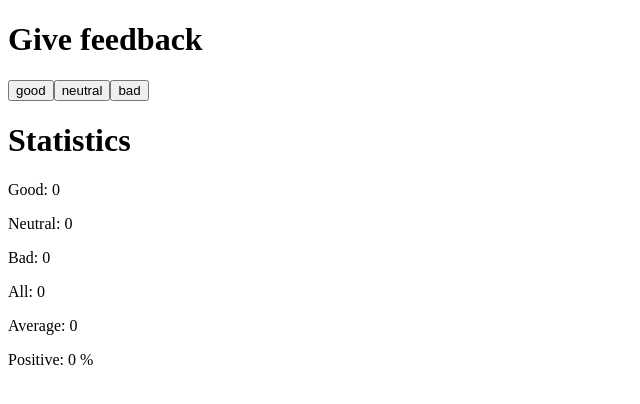
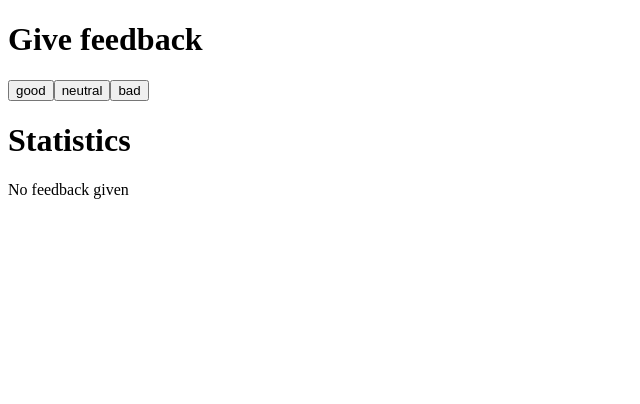
Before and after one commit to MrJouts/full-stack-open-exercises, a React (Vite) app in the folder part1/unicafe/: page / in a window 1280 px wide. Shown: the top 404 px of the page, without its empty margins (0-640 px from the left). Built offline with nearby package versions, Linux system fonts and the light colour scheme.

Commit message:
1.8: unicafe, paso 3

```diff
--- a/part1/unicafe/src/App.tsx
+++ b/part1/unicafe/src/App.tsx
@@ -1,4 +1,31 @@
 import { useState } from "react";
+
+type StatisticsProps = {
+  good: number;
+  neutral: number;
+  bad: number;
+};
+
+const Statistics = ({ good, neutral, bad }: StatisticsProps) => {
+  const total = good + neutral + bad;
+  const average = (good - bad) / total || 0;
+  const positive = (good / total || 0) * 100;
+
+  if (total === 0) {
+    return <p>No feedback given</p>;
+  }
+
+  return (
+    <div>
+      <p>Good: {good}</p>
+      <p>Neutral: {neutral}</p>
+      <p>Bad: {bad}</p>
+      <p>All: {total}</p>
+      <p>Average: {average}</p>
+      <p>Positive: {positive} %</p>
+    </div>
+  );
+};
 
 const App = () => {
   const [good, setGood] = useState(0);
@@ -12,14 +39,7 @@
       <button onClick={() => setNeutral(neutral + 1)}>neutral</button>
       <button onClick={() => setBad(bad + 1)}>bad</button>
       <h1>Statistics</h1>
-      <div>
-        <p>Good: {good}</p>
-        <p>Neutral: {neutral}</p>
-        <p>Bad: {bad}</p>
-        <p>All: {good + neutral + bad}</p>
-        <p>Average: {(good - bad) / (good + neutral + bad) || 0}</p>
-        <p>Positive: {(good / (good + neutral + bad) || 0) * 100} %</p>
-      </div>
+      <Statistics good={good} neutral={neutral} bad={bad} />
     </div>
   );
 };
```
